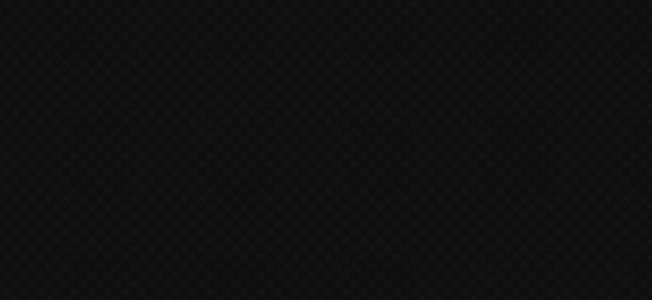
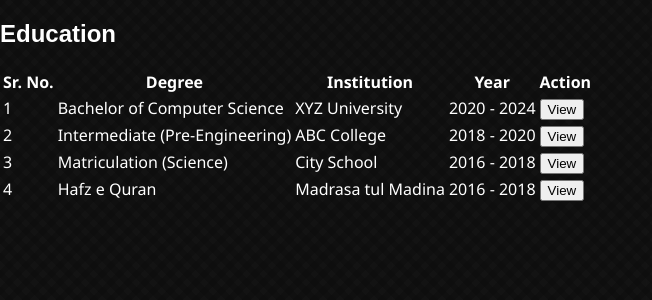
Before and after one commit to sidi-125/file-4, a React (Create React App) app: page /Education in a window 1280 px wide. Before the commit this address had no page. Shown: the top 300 px of the page, without its empty margins (0-652 px from the left). Built offline with nearby package versions, Linux system fonts and the light colour scheme.

Commit message:
Added Education  page

```diff
--- a/src/App.js
+++ b/src/App.js
@@ -7,6 +7,7 @@
 import Projects from './Pages/Projects';
 import './App.css';
 import Certifications from './Pages/Certifications';
+import Education from './Pages/Education';
 
 
 function App() {
@@ -19,6 +20,8 @@
         <Route path="/Skills" element={<Skills />} />
         <Route path="/Projects" element={<Projects />} />
         <Route path="/Certifications" element={<Certifications />} />
+        <Route path="/Education" element={<Education />} />
+
 
 
 
--- /dev/null
+++ b/src/Pages/Education/index.jsx
@@ -0,0 +1,107 @@
+import React, { useState, useEffect } from 'react';
+import '../Education/Education.css';
+
+function Education() {
+  const [modalContent, setModalContent] = useState(null);
+  const [isVisible, setIsVisible] = useState(false);
+
+  const educationData = [
+    {
+      id: 1,
+      degree: 'Bachelor of Computer Science',
+      institution: 'XYZ University',
+      year: '2020 - 2024',
+      details: 'Studied core CS subjects like Data Structures, DBMS, and Web Development.',
+    },
+    {
+      id: 2,
+      degree: 'Intermediate (Pre-Engineering)',
+      institution: 'ABC College',
+      year: '2018 - 2020',
+      details: 'Focused on Mathematics, Physics, and Chemistry with top grades.',
+    },
+    {
+      id: 3,
+      degree: 'Matriculation (Science)',
+      institution: 'City School',
+      year: '2016 - 2018',
+      details: 'Completed foundational science education.',
+    },
+    {
+      id: 4,
+      degree: 'Hafz e Quran',
+      institution: 'Madrasa tul Madina',
+      year: '2016 - 2018',
+      details: 'Successfully memorized the entire Quran.',
+    },
+  ];
+
+  const openModal = (item) => {
+    setModalContent(item);
+  };
+
+  const closeModal = () => {
+    setModalContent(null);
+  };
+
+  const handleScroll = () => {
+    const position = window.pageYOffset;
+    if (position >= 200) {
+      setIsVisible(true);
+    } else {
+      setIsVisible(false);
+    }
+  };
+
+  useEffect(() => {
+    window.addEventListener('scroll', handleScroll);
+    return () => {
+      window.removeEventListener('scroll', handleScroll);
+    };
+  }, []);
+
+  return (
+    <section className="education-section">
+      <h2 className={`education-title ${isVisible ? 'visible' : ''}`}>Education</h2>
+      <table className="education-table">
+        <thead>
+          <tr>
+            <th>Sr. No.</th>
+            <th>Degree</th>
+            <th>Institution</th>
+            <th>Year</th>
+            <th>Action</th>
+          </tr>
+        </thead>
+        <tbody>
+          {educationData.map((item) => (
+            <tr key={item.id}>
+              <td>{item.id}</td>
+              <td>{item.degree}</td>
+              <td>{item.institution}</td>
+              <td>{item.year}</td>
+              <td>
+                <button className="view-link" onClick={() => openModal(item)}>View</button>
+              </td>
+            </tr>
+          ))}
+        </tbody>
+      </table>
+
+      {/* Modal */}
+      {modalContent && (
+        <div className="modal-overlay" onClick={closeModal}>
+          <div className="modal-content" onClick={(e) => e.stopPropagation()}>
+            <span className="close-btn" onClick={closeModal}>&times;</span>
+            <h2>{modalContent.degree}</h2>
+            <p><strong>Institution:</strong> {modalContent.institution}</p>
+            <p><strong>Year:</strong> {modalContent.year}</p>
+            <p><strong>Details:</strong> {modalContent.details}</p>
+          </div>
+        </div>
+      )}
+    </section>
+  );
+}
+
+export default Education;
```
Also changed, not shown: src/Pages/Education/Education.css (added).
